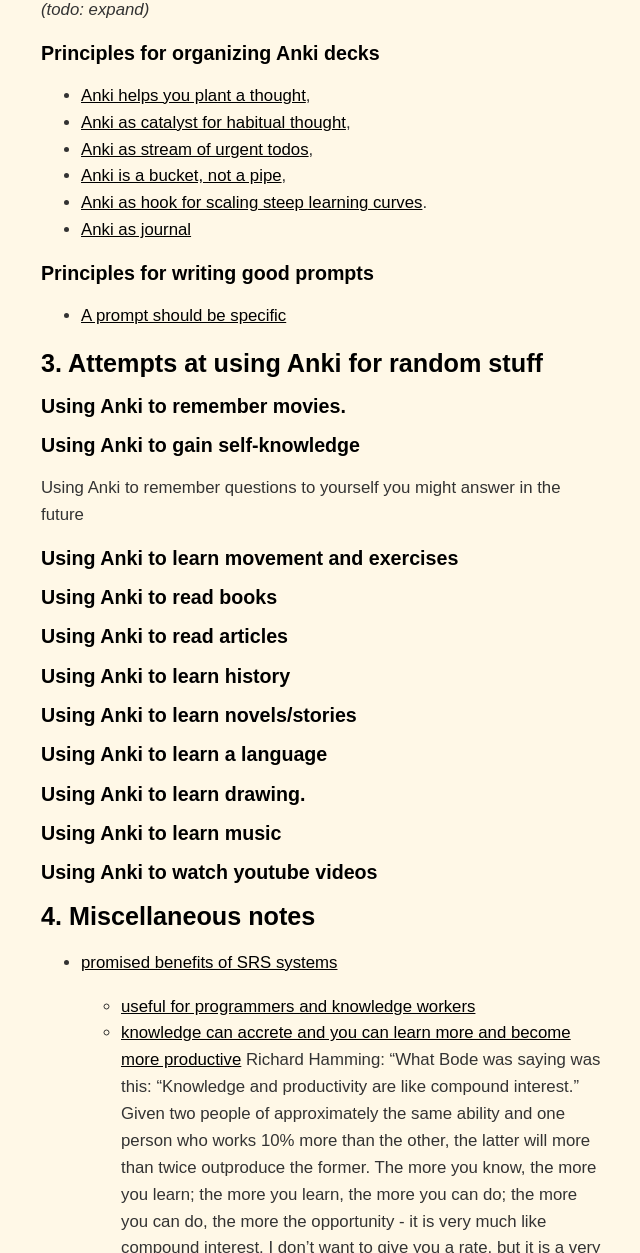
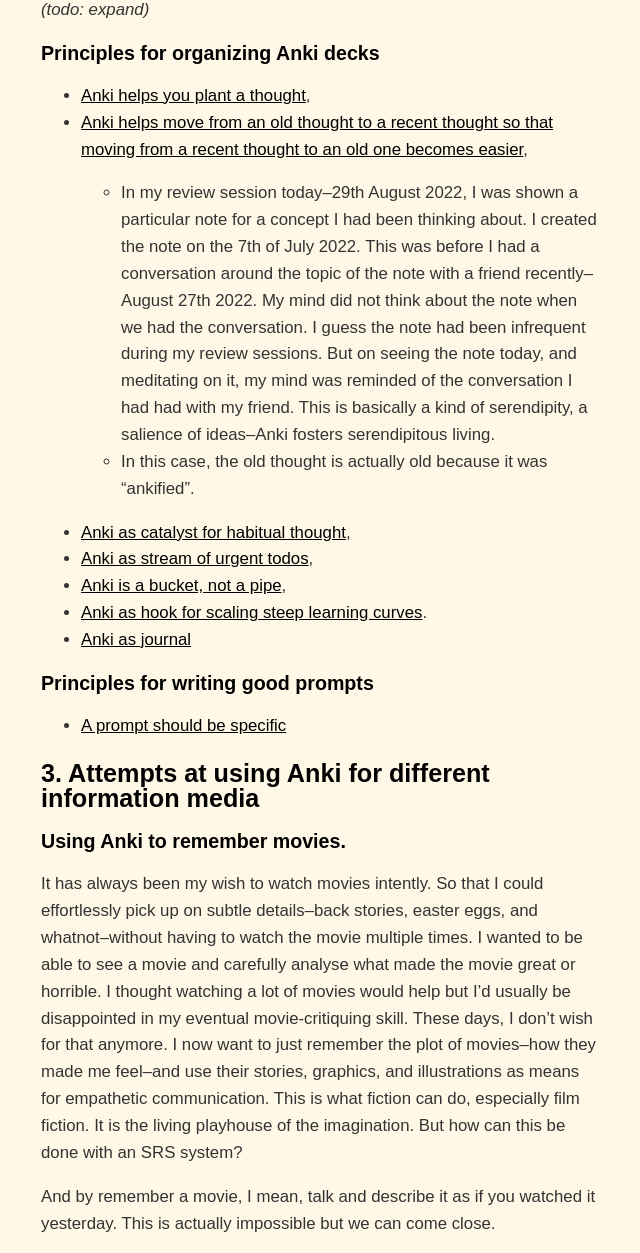
Before and after one commit to dCO2/rococo, a Jekyll site: the page built from _posts/2022-08-17-project-mnemosyne.md, in a window 1280 px wide and 1400 px high, scrolled down 6402 px. Shown: the part 147-1400 px from the top of the window, without its empty margins (335-975 px from the left). Built offline with Jekyll 4.4.1, drawn with Linux system fonts in a browser that asks for light colours; some web fonts are replaced; some of the changed text lies outside the part shown.

Commit message:
Added more content

```diff
--- a/_posts/2022-08-17-project-mnemosyne.md
+++ b/_posts/2022-08-17-project-mnemosyne.md
@@ -25,7 +25,7 @@ tags:
         <li>Principles for organizing Anki decks</li>
         <li>Principles for writing good notes/prompts</li>
       </ul>
-    <li><a href="/2022/08/17/project-mnemosyne#3-attempts-at-using-anki-for-random-stuff">Attempts at using Anki for random stuff</a></li>
+    <li><a href="/2022/08/17/project-mnemosyne#3-attempts-at-using-anki-for-different-information media">Attempts at using Anki for different information media</a></li>
     <li><a href="/2022/08/17/project-mnemosyne#4-miscellaneous-notes">Miscellaneous notes</a></li>
     <li><a href="/2022/08/17/project-mnemosyne#5-philosophies">Philosophies</a></li>
   </ol>
@@ -102,6 +102,9 @@ _(todo: expand)_
 
 ### Principles for organizing Anki decks
 - [Anki helps you plant a thought](),
+- [Anki helps move from an old thought to a recent thought so that moving from a recent thought to an old one becomes easier](),
+  - In my review session today--29th August 2022, I was shown a particular note for a concept I had been thinking about. I created the note on the 7th of July 2022. This was before I had a conversation around the topic of the note with a friend recently--August 27th 2022. My mind did not think about the note when we had the conversation. I guess the note had been infrequent during my review sessions. But on seeing the note today, and meditating on it, my mind was reminded of the conversation I had had with my friend. This is basically a kind of serendipity, a salience of ideas--Anki fosters serendipitous living.
+  - In this case, the old thought is actually old because it was "ankified".
 - [Anki as catalyst for habitual thought](),
 - [Anki as stream of urgent todos](),
 - [Anki is a bucket, not a pipe](),
@@ -111,13 +114,23 @@ _(todo: expand)_
 ### Principles for writing good prompts
 - [A prompt should be specific]()
 
-## 3. Attempts at using Anki for random stuff
+## 3. Attempts at using Anki for different information media
 
 ### Using Anki to remember movies.
+It has always been my wish to watch movies intently. So that I could effortlessly pick up on subtle details--back stories, easter eggs, and whatnot--without having to watch the movie multiple times. I wanted to be able to see a movie and carefully analyse what made the movie great or horrible. I thought watching a lot of movies would help but I'd usually be disappointed in my eventual movie-critiquing skill. These days, I don't wish for that anymore. I now want to just remember the plot of movies--how they made me feel--and use their stories, graphics, and illustrations as means for empathetic communication. This is what fiction can do, especially film fiction. It is the living playhouse of the imagination. But how can this be done with an SRS system?
+
+And by remember a movie, I mean, talk and describe it as if you watched it yesterday. This is actually impossible but we can come close.
+
+A movie is a 2-hour long video. But to a human that watches movies, a movie is characters and place and plot. We want to remember all 3. How do we remember Character, Place, and Plot? The easiest way to do this is to talk about them a lot. Amongst friends, to strangers, on forums, etc. Talk about them, Fan about them, Preach, Embody them. This advice though is not necessarily efficient and is for people with enough time--basically jobless kids.
+
+I'd use how I mastered the plot of the beautiful beautiful Avatar movie as an example.
+
+#### Remembering the setting for the Avatar (2009) movie
+The setting for the Avatar movie is the mystical Pandora Earth.
 
 ### Using Anki to gain self-knowledge
 Using Anki to remember questions to yourself you might answer in the future
-### Using Anki to learn movement and exercises
+### Using Anki to master exercises and movement.
 ### Using Anki to read books
 ### Using Anki to read articles
 ### Using Anki to learn history
```
